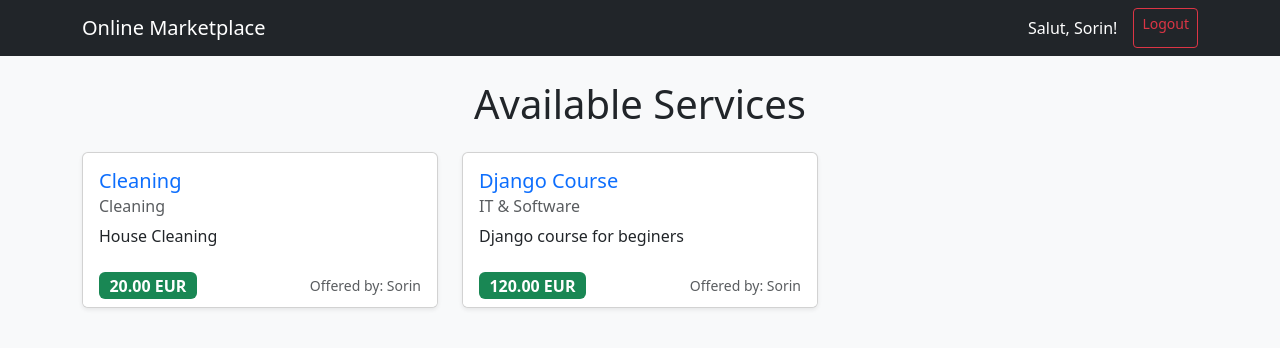
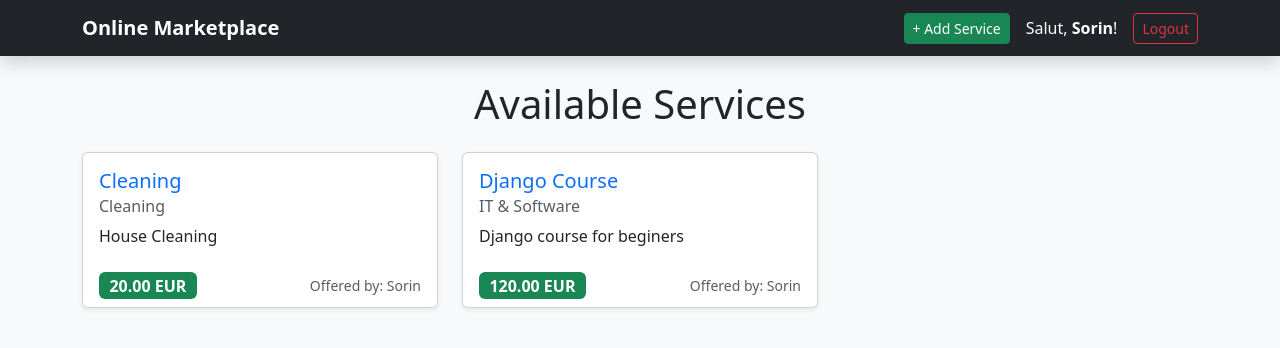
Before and after one commit to Sori678/online-service-marketplace, a Django app: page / in a window 1280 px wide. Shown: the top 348 px of the page. Run offline with Django 5.2, Linux system fonts and the light colour scheme; a user stored in the database is signed in; data comes from the database, SQL or seed files in the repository; both versions use the stored data as it was after the commit.

Commit message:
Created a form for adding services and an add button

```diff
--- a/marketplace/templates/marketplace/base.html
+++ b/marketplace/templates/marketplace/base.html
@@ -11,12 +11,13 @@
 
 <body class="bg-light">
 
-    <nav class="navbar navbar-dark bg-dark mb-4">
+    <nav class="navbar navbar-dark bg-dark mb-4 shadow">
         <div class="container">
-            <a class="navbar-brand" href="{% url 'service_list' %}">Online Marketplace</a>
-            <div class="d-flex">
+            <a class="navbar-brand fw-bold" href="{% url 'service_list' %}">Online Marketplace</a>
+            <div class="d-flex align-items-center">
                 {% if user.is_authenticated %}
-                <span class="navbar-text me-3 text-white">Salut, {{ user.username }}!</span>
+                <a href="{% url 'create_service' %}" class="btn btn-success btn-sm me-3">+ Add Service</a>
+                <span class="navbar-text me-3 text-white">Salut, <strong>{{ user.username }}</strong>!</span>
                 <a href="{% url 'account_logout' %}" class="btn btn-outline-danger btn-sm">Logout</a>
                 {% else %}
                 <a href="{% url 'account_login' %}" class="btn btn-outline-light btn-sm me-2">Login</a>
--- a/marketplace/templates/marketplace/services.html
+++ b/marketplace/templates/marketplace/services.html
@@ -25,5 +25,4 @@
     </div>
     {% endfor %}
 </div>
-</div>
 {% endblock %}
--- a/marketplace/urls.py
+++ b/marketplace/urls.py
@@ -3,4 +3,5 @@ from . import views
 
 urlpatterns = [
     path('', views.service_list, name='service_list'),
+    path('create/', views.create_service, name='create_service'),
 ]
```
Also changed, not shown: marketplace/templates/marketplace/service_form.html (added, +18 -0 lines), db.sqlite3.
